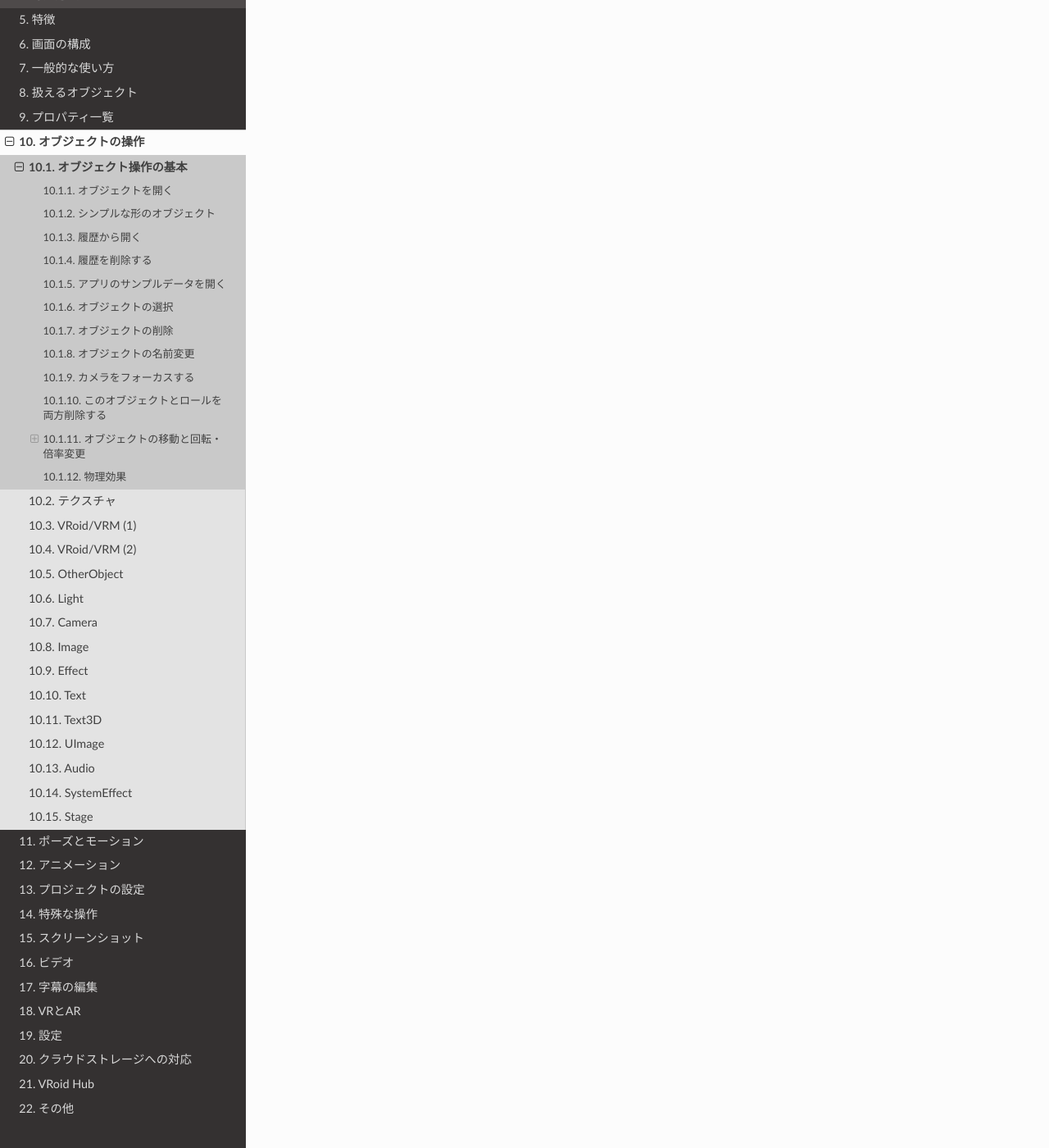
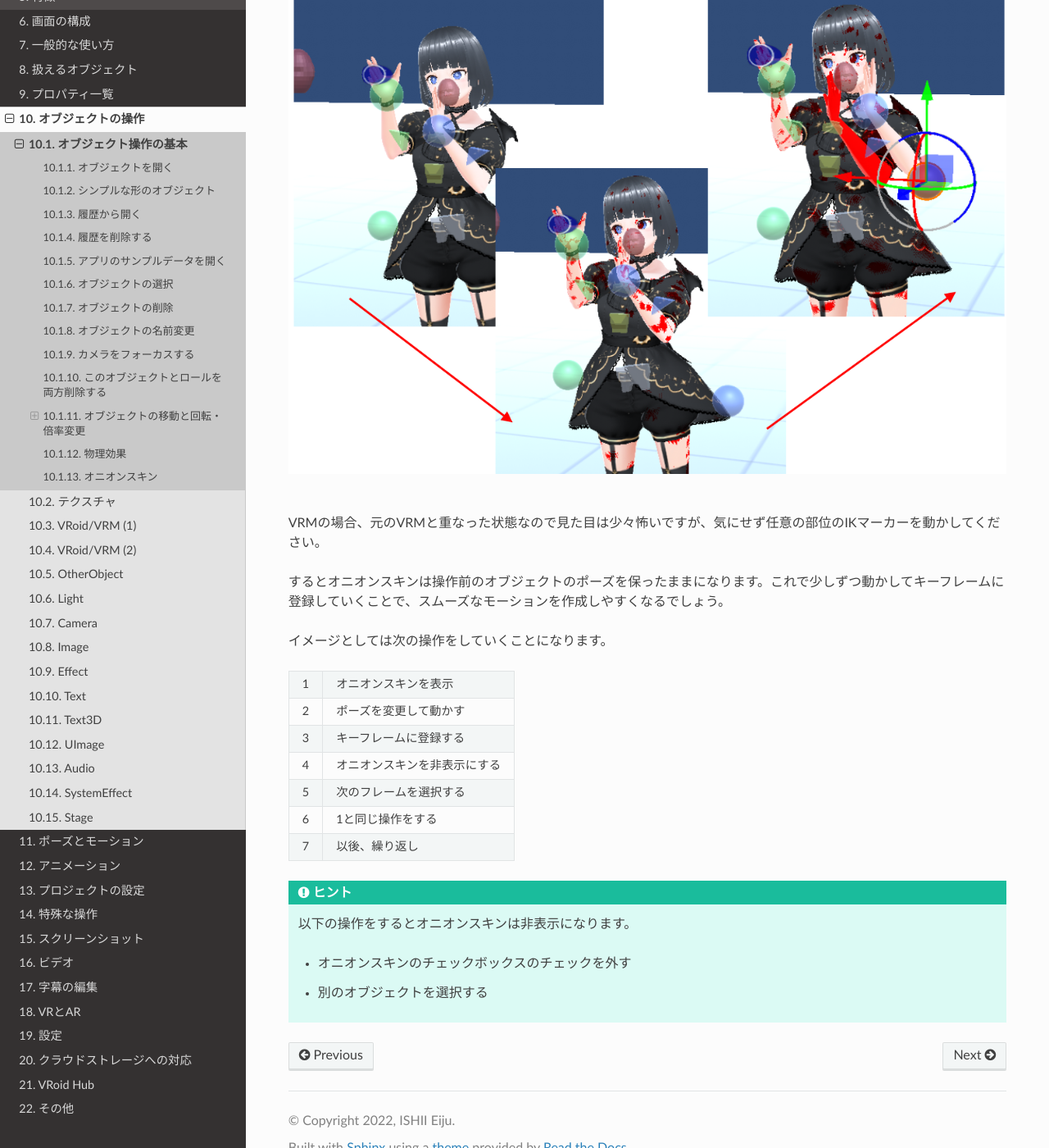
Before and after one commit to nishlumi/vrmviewmdoc, a Sphinx documentation site: the page built from docs/source/man2/operation_initial.rst, in a window 1280 px wide and 1400 px high, scrolled down 10502 px. Shown: the whole window at 82% size. Built offline with Sphinx 7.4.7 and the Read the Docs theme 3.1.0, drawn with Linux system fonts in a browser that asks for light colours; a script that is not in the unit is left out; some of the changed text lies outside the part shown.

Commit message:
2024/11/01夜時点
For ver 2.14.0

```diff
--- a/docs/source/conf.py
+++ b/docs/source/conf.py
@@ -22,7 +22,7 @@ copyright = '2022, ISHII Eiju'
 author = 'ISHII Eiju'
 
 # The full version, including alpha/beta/rc tags
-release = '2.13.0'
+release = '2.14.0'
 
 
 # -- General configuration ---------------------------------------------------
--- a/docs/source/man1/menu_screen.rst
+++ b/docs/source/man1/menu_screen.rst
@@ -61,3 +61,5 @@
     各オブジェクトを操作する際のIKマーカーの表示を切り替えます。VR/AR空間でのIKマーカーの表示とは連動していません。
 :IKマーカーのサイズ:
     IKマーカーの大きさを変更します。（0.01～0.2）
+:オニオンスキン:
+    オニオンスキン機能を有効・無効を切り替えます。
--- a/docs/source/man2/operation_initial.rst
+++ b/docs/source/man2/operation_initial.rst
@@ -346,3 +346,48 @@ ver 2.4.0で追加した機能です。
     ハンドトラッキングが実用的なMetaQuest3以降のデバイスですと、オブジェクトを手に掴んで投げて別のオブジェクトにぶつけることもできます。
 
     本アプリが単なるポーズ・アニメーション作成だけでなく、様々な用途に使えるかもしれません。
+
+.. index:: オニオンスキン
+
+オニオンスキン
+======================
+
+ver 2.14.0より導入しました。現在選択中のオブジェクトのポーズをまるごと赤色のオブジェクトとしてコピーします。キーフレームを切り替えてモーションを作っていくときに、任意のフレームのポーズを残しておけるので、連続したモーションを作成するときに便利な機能です。
+
+1. リボンバーの画面タブを開きます。
+2.  ``Options`` エリアにある ``オニオンスキン`` のチェックボックスにチェックを入れます。
+
+.. image:: ../img/prop_common_onionskin00.png
+    :align: center
+
+|
+
+3. 現在選択中のオブジェクトの重なるようにオニオンスキン化したコピーオブジェクト（以後、オニオンスキン）が表示されます。
+
+.. image:: ../img/prop_common_onionskin01.png
+    :align: center
+
+|
+
+VRMの場合、元のVRMと重なった状態なので見た目は少々怖いですが、気にせず任意の部位のIKマーカーを動かしてください。
+
+するとオニオンスキンは操作前のオブジェクトのポーズを保ったままになります。これで少しずつ動かしてキーフレームに登録していくことで、スムーズなモーションを作成しやすくなるでしょう。
+
+イメージとしては次の操作をしていくことになります。
+
+.. csv-table::
+
+    1, オニオンスキンを表示
+    2, ポーズを変更して動かす
+    3, キーフレームに登録する
+    4, オニオンスキンを非表示にする
+    5, 次のフレームを選択する
+    6, 1と同じ操作をする
+    7, 以後、繰り返し
+
+
+.. hint::
+    以下の操作をするとオニオンスキンは非表示になります。
+
+    * オニオンスキンのチェックボックスのチェックを外す
+    * 別のオブジェクトを選択する
```
Also changed, not shown: docs/source/img/prop_common_onionskin00.png (added), docs/source/img/prop_common_onionskin01.png (added), docs/source/img/screen_ribbon_scr.png, 2 other files.
